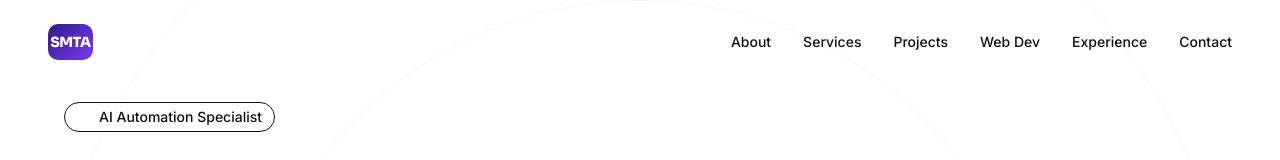
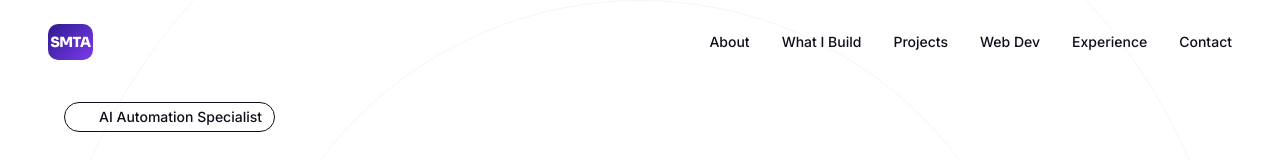
Before and after one commit to yalproagent-hub/SMTA-Portfolio, a Next.js app: page / in a window 1280 px wide. Shown: the top 160 px of the page. Built offline with nearby package versions, Linux system fonts and the light colour scheme; some icons are missing.

Commit message:
Fix framer-motion variants typing

```diff
--- a/src/components/Header.tsx
+++ b/src/components/Header.tsx
@@ -6,7 +6,7 @@ import { motion, AnimatePresence } from "framer-motion";
 
 const NAV_LINKS = [
   { name: "About", href: "#about" },
-  { name: "Services", href: "#services" },
+  { name: "What I Build", href: "#services" },
   { name: "Projects", href: "#projects" },
   { name: "Web Dev", href: "#web-dev" },
   { name: "Experience", href: "#experience" },
--- a/src/components/sections/Hero.tsx
+++ b/src/components/sections/Hero.tsx
@@ -11,7 +11,7 @@ const sentence1 = ["Mohamed"];
 const sentence2 = ["Thameem", "Ansari"];
 
 export const Hero = () => {
-  const containerVariants = {
+  const containerVariants: Variants = {
   hidden: { opacity: 0 },
   visible: {
     opacity: 1,
@@ -19,7 +19,7 @@ export const Hero = () => {
   },
 };
 
-  const itemVariants = {
+const itemVariants: Variants = {
   hidden: { opacity: 0, y: 20 },
   visible: {
     opacity: 1,
```
Lines whose indentation alone changed are shown as unchanged.
